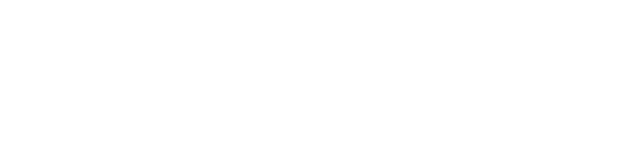
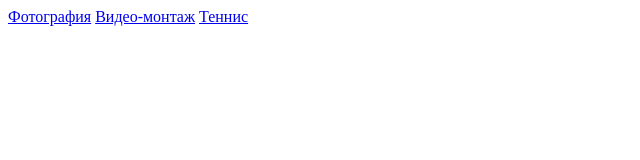
Before and after one commit to OksanaYaseva/Repository-name.-, a plain HTML site: page index.html in a window 1280 px wide. Shown: the whole page, without its empty margins (0-640 px from the left). Drawn offline with Linux system fonts and the light colour scheme; files that its build step writes are made by us from their sources.

Commit message:
Добавила шапку сайта

```diff
--- a/index.html
+++ b/index.html
@@ -15,3 +15,14 @@
         rel="stylesheet">
     <title>Мои увлечения</title>
 </head>
+<body>
+    <div class="banner">
+        <header class="header">
+            <nav class="menu">
+                <a class="menu__item" href="#photo">Фотография</a>
+                <a class="menu__item" href="#video">Видео-монтаж</a>
+                <a class="menu__item" href="#tennis">Теннис</a>
+            </nav>
+        </header>
+    </div>
+</body>
```
